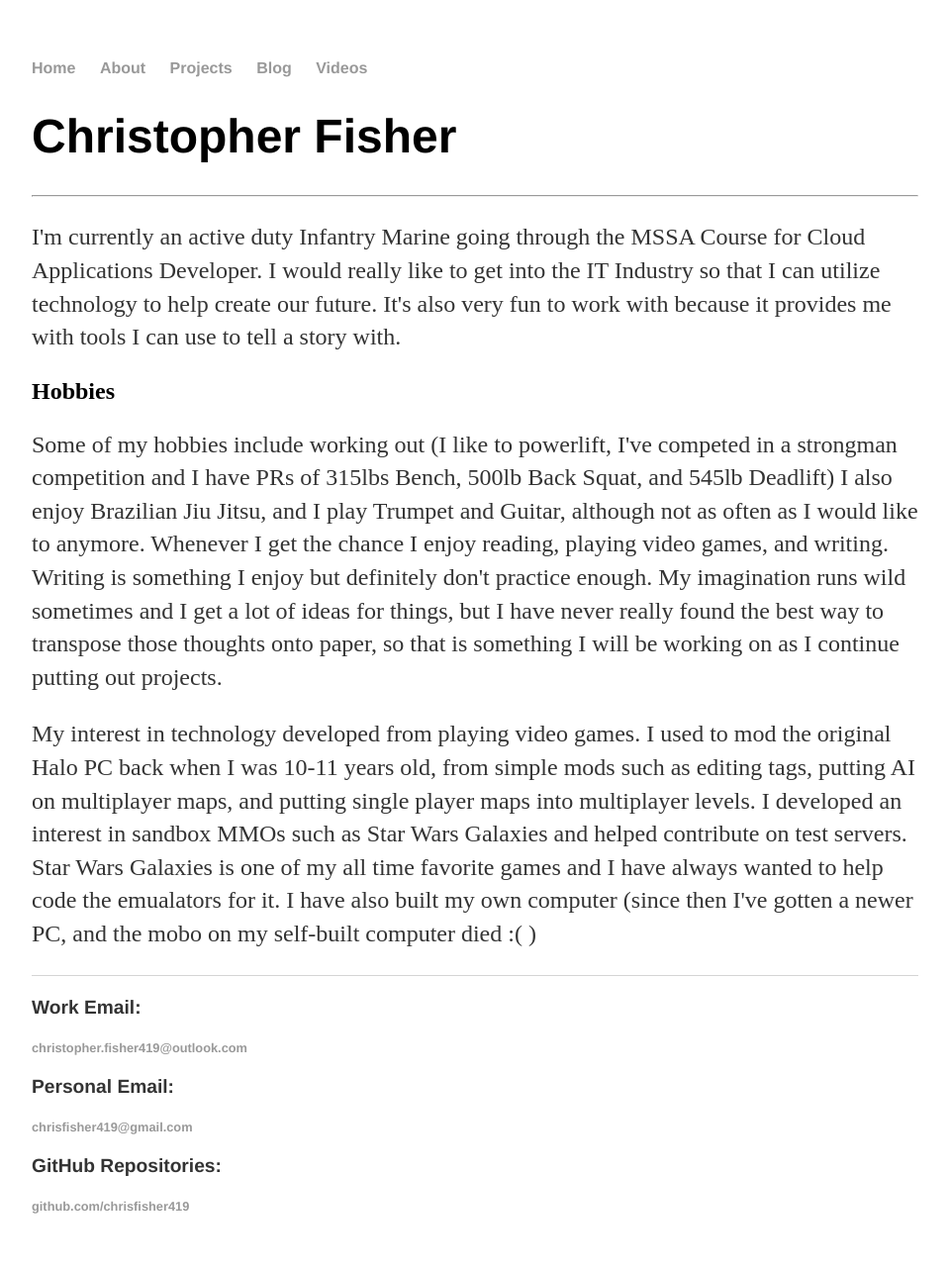
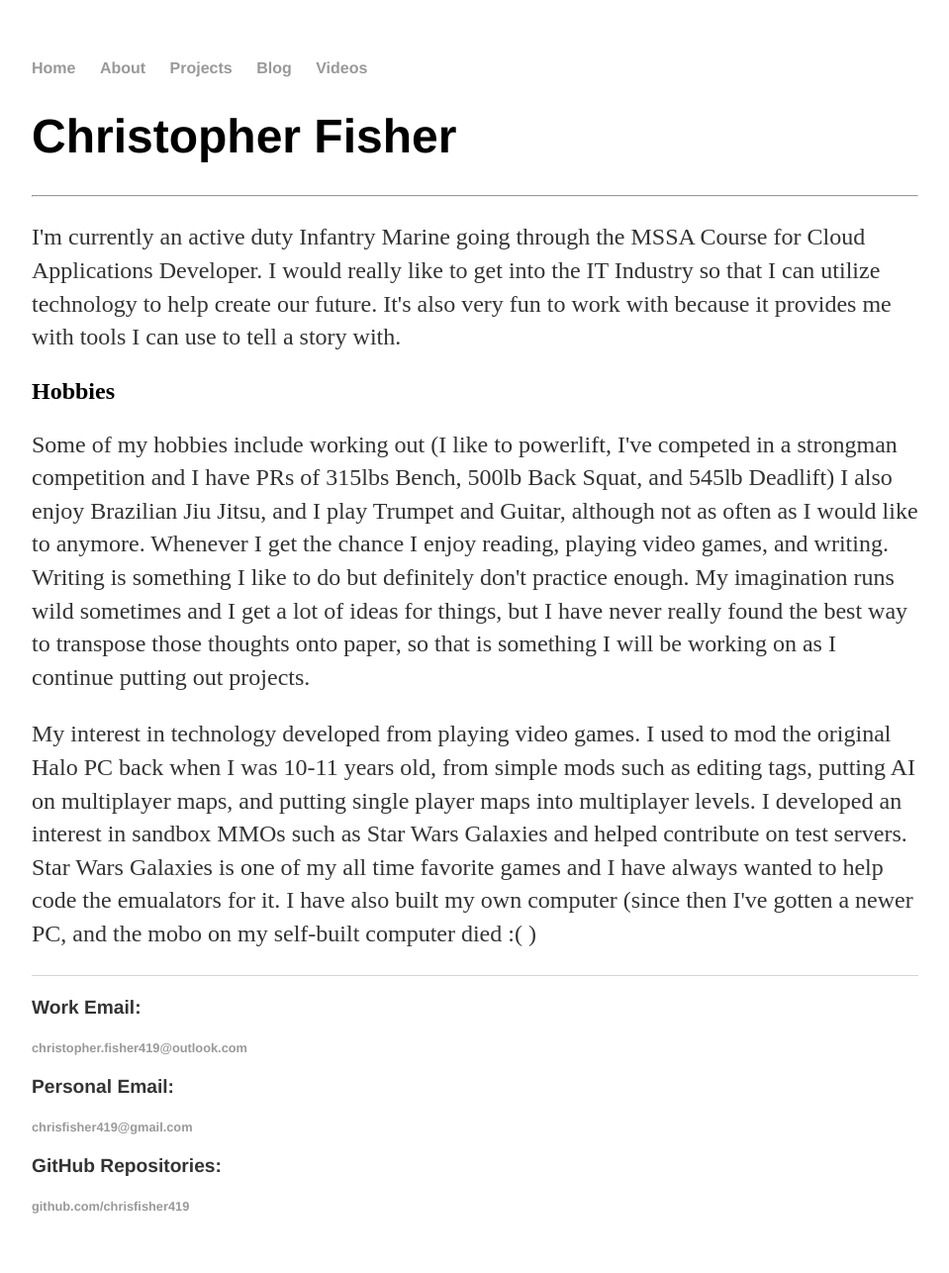
Before and after one commit to chrisfisher419/chrisfisher419.github.io, a Jekyll site: the page built from about/index.html, in a window 1280 px wide. Shown: the whole page at 99% size, without its empty margins (160-1119 px from the left). Built offline with Jekyll 4.4.1, drawn with Linux system fonts in a browser that asks for light colours.

Commit message:
Update index.html

```diff
--- a/about/index.html
+++ b/about/index.html
@@ -7,7 +7,7 @@ title: About Me
 	<p>I'm currently an active duty Infantry Marine going through the MSSA Course for Cloud Applications Developer. I would really like to get into the IT Industry so that I can utilize technology to help create our future. It's also very fun to work with because it provides me with tools I can use to tell a story with.</p>
 	<h2> Hobbies </h2>
 	<p> Some of my hobbies include working out (I like to powerlift, I've competed in a strongman competition and I have PRs of 315lbs Bench, 500lb Back Squat, and 545lb Deadlift)
-	I also enjoy Brazilian Jiu Jitsu, and I play Trumpet and Guitar, although not as often as I would like to anymore. Whenever I get the chance I enjoy reading, playing video games, and writing. Writing is something I enjoy but definitely don't practice enough.
+	I also enjoy Brazilian Jiu Jitsu, and I play Trumpet and Guitar, although not as often as I would like to anymore. Whenever I get the chance I enjoy reading, playing video games, and writing. Writing is something I like to do but definitely don't practice enough.
 	My imagination runs wild sometimes and I get a lot of ideas for things, but I have never really found the best way to transpose those thoughts onto paper, so that is something I will be working on
 	as I continue putting out projects.</p>
 	<p> My interest in technology developed from playing video games. I used to mod the original Halo PC back when I was 10-11 years old, from simple mods such as editing tags, putting AI on multiplayer maps, and putting single player maps into multiplayer levels.
```
